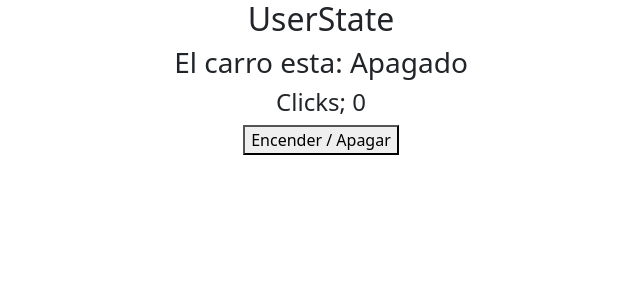
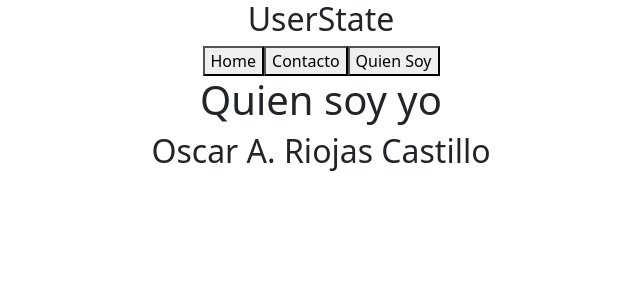
Before and after one commit to Oriojas/react_course_2, a React (Create React App) app: page /QuienSoy in a window 1280 px wide. Shown: the top 300 px of the page, without its empty margins (319-959 px from the left). Built offline with nearby package versions, Linux system fonts and the light colour scheme.

Commit message:
feat: Router

```diff
--- a/package.json
+++ b/package.json
@@ -7,10 +7,14 @@
     "@testing-library/react": "^13.4.0",
     "@testing-library/user-event": "^13.5.0",
     "bootstrap": "^5.3.1",
+    "localforage": "^1.10.0",
+    "match-sorter": "^6.3.1",
     "react": "^18.2.0",
     "react-bootstrap": "^2.8.0",
     "react-dom": "^18.2.0",
+    "react-router-dom": "^6.15.0",
     "react-scripts": "5.0.1",
+    "sort-by": "^1.2.0",
     "web-vitals": "^2.1.4"
   },
   "scripts": {
--- a/src/App.js
+++ b/src/App.js
@@ -1,26 +1,29 @@
 import "./App.css";
-import React, { useState, useEffect } from "react";
+import { BrowserRouter as Router, Route, Link, Routes } from "react-router-dom";
+import Contacto from "./pages/Contacto";
+import QuienSoy from "./pages/QuienSoy";
 
 function App() {
-  const [stateCar, setStateCar] = useState(false);
-  const [contar, setContar] = useState(0);
-
-  useEffect(() => {
-    console.log("Total: " + contar);
-  }, [contar]);
-
-  const encenderApagar = () => {
-    //setStateCar(!stateCar);
-    setStateCar((prevValue) => !prevValue); // para enviar el valor de stateCar para otro componente
-    setContar(contar + 1);
-  };
-
   return (
     <div className="App">
       <h2>UserState</h2>
-      <h3>El carro esta: {stateCar ? "Encendido" : "Apagado"}</h3>
-      <h4>Clicks; {contar}</h4>
-      <button onClick={encenderApagar}>Encender / Apagar</button>
+      <Router>
+        <div>
+          <Link to="/">
+            <button>Home</button>
+          </Link>
+          <Link to="/Contacto">
+            <button>Contacto</button>
+          </Link>
+          <Link to="/QuienSoy">
+            <button>Quien Soy</button>
+          </Link>
+        </div>
+        <Routes>
+          <Route path="Contacto" element={<Contacto></Contacto>}></Route>
+          <Route path="QuienSoy" element={<QuienSoy></QuienSoy>}></Route>
+        </Routes>
+      </Router>
     </div>
   );
 }
--- /dev/null
+++ b/src/pages/Contacto.js
@@ -0,0 +1,9 @@
+import React from "react";
+
+export default function Contacto() {
+  return (
+    <div>
+      <h1>Estamos en contacto</h1>
+    </div>
+  );
+}
--- /dev/null
+++ b/src/pages/QuienSoy.js
@@ -0,0 +1,10 @@
+import React from "react";
+
+export default function QuienSoy() {
+  return (
+    <div>
+      <h1>Quien soy yo</h1>
+      <h2>Oscar A. Riojas Castillo</h2>
+    </div>
+  );
+}
```
Also changed, not shown: 1 other file (tests, documents, lock files or other folders).
